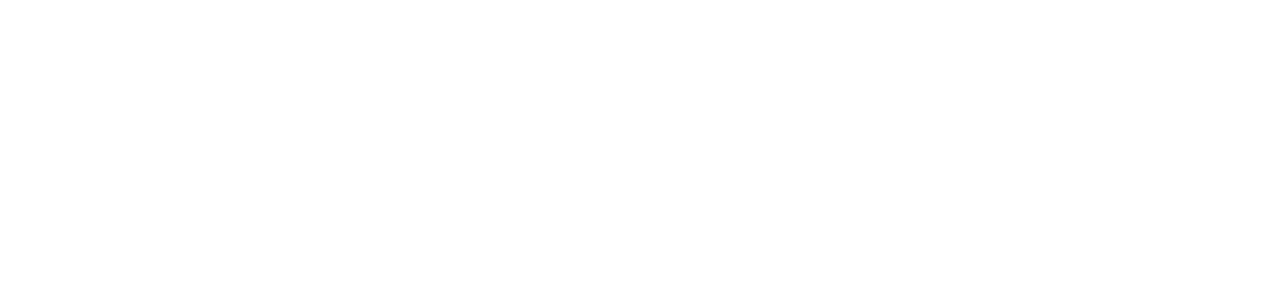
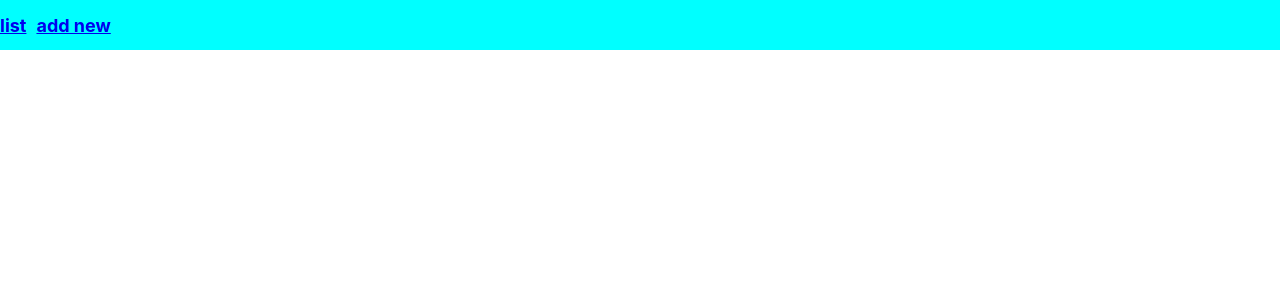
Before and after one commit to AlexandrKhom/dec_react4, a React (Create React App) app: page / in a window 1280 px wide. Shown: the top 300 px of the page. Built offline with nearby package versions, Linux system fonts and the light colour scheme.

Commit message:
lesson 6.2

```diff
--- a/package.json
+++ b/package.json
@@ -8,6 +8,7 @@
     "@testing-library/user-event": "^12.8.3",
     "react": "^17.0.2",
     "react-dom": "^17.0.2",
+    "react-router-dom": "^5.2.0",
     "react-scripts": "4.0.3",
     "web-vitals": "^1.1.1"
   },
--- a/src/App.js
+++ b/src/App.js
@@ -1,12 +1,97 @@
-import React from 'react';
+import React, {createContext, useContext, useState} from 'react';
 import './App.css';
+import {BrowserRouter as Router, Switch, Route, Link} from "react-router-dom";
+
+const TodoContext = createContext();
+const TodoContextProvider = ({children})=> {
+    const [todos, setTodos] = useState([])
+
+
+    const onTodoCreate = (newTodo) => {
+        if (!newTodo || !newTodo.title || !newTodo.description){
+            console.error(`WRONG`)
+            return
+        }
+        setTodos([newTodo,...todos])
+    }
+
+    return (
+        <TodoContext.Provider value={{todos, onTodoCreate}}>
+            {children}
+        </TodoContext.Provider>
+    )
+}
+
+const TodoItem = ({todo})=>{
+    return (
+        <div>
+            <h3>{todo.title}</h3>
+            <p>{todo.description}</p>
+        </div>
+    )
+}
+
+const TodoList = () => {
+const {todos} = useContext(TodoContext)
+
+    return (
+      <div>
+          {todos.map(el => <TodoItem key={el.title + el.description} todo={el}/>)}
+      </div>
+    )
+}
+
+const AddTodo = () => {
+    const [todoValues, setTodoValues] = useState({title:'', description:''})
+
+    const {todos, onTodoCreate} = useContext(TodoContext)
+    console.log(todos)
+
+    const onTodoChange = ({target: {name, value}})=> setTodoValues({...todoValues, [name]: value})
+
+    const onCreate = ()=>{
+        onTodoCreate(todoValues)
+        setTodoValues({title:'', description:''})
+    }
+    return (
+        <div>
+            <input value={todoValues.title} onChange={onTodoChange} type="text" name="title" placeholder="todo title"/>
+            <input value={todoValues.description} onChange={onTodoChange} type={'text'} name={'description'} placeholder={'todo description'}/>
+            <button onClick={onCreate}>add doto</button>
+        </div>
+
+    )
+}
+
+const Header = () => {
+    return (
+        <header>
+            <Link to={"/"}>list</Link>
+            <Link to={"/create-todo"}>add new </Link>
+        </header>
+    )
+}
 
 function App() {
-  return (
-    <div className="App">
 
-    </div>
-  );
+    return (
+
+            <TodoContextProvider>
+        <div className="App">
+            <Router>
+                <Header/>
+                <Switch>
+                    <Route path={"/"} exact>
+                        <TodoList/>
+                    </Route>
+                    <Route path={"/create-todo"}>
+                        <AddTodo/>
+                    </Route>
+                </Switch>
+            </Router>
+        </div>
+            </TodoContextProvider>
+    );
 }
 
 export default App;
--- a/src/index.css
+++ b/src/index.css
@@ -11,3 +11,14 @@ code {
   font-family: source-code-pro, Menlo, Monaco, Consolas, 'Courier New',
     monospace;
 }
+header{
+  height: 50px;
+  background: aqua;
+  display: flex;
+  align-items: center;
+}
+header a{
+  font-size: 18px;
+  font-weight: bold;
+  margin-right: 10px;
+}
```
Also changed, not shown: 1 other file (tests, documents, lock files or other folders).
